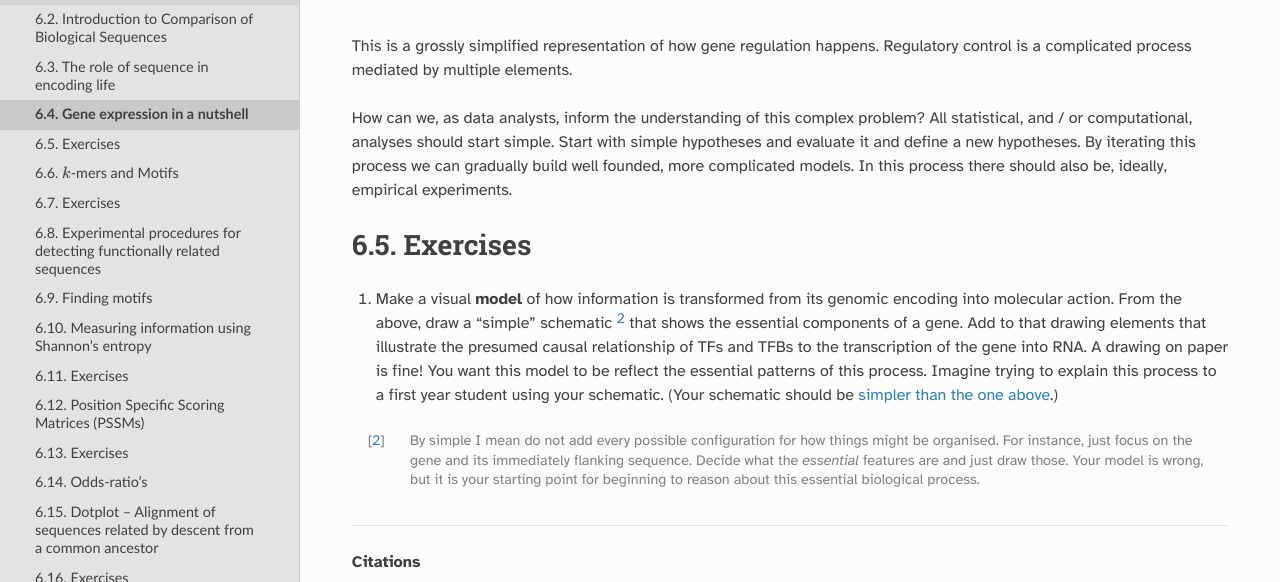
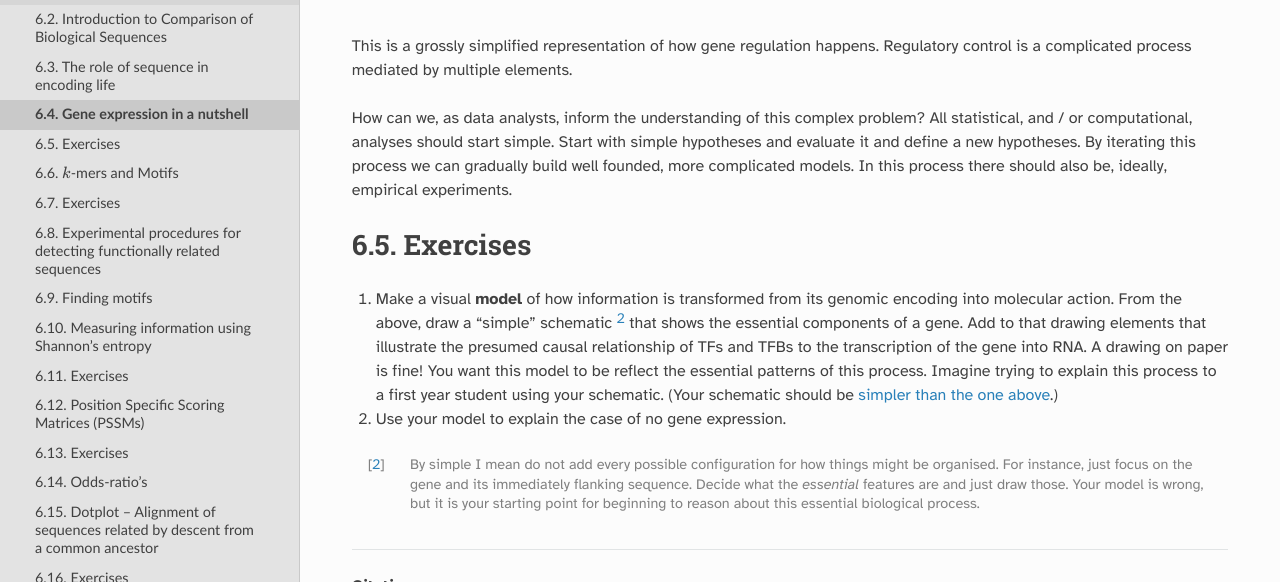
Before and after one commit to GavinHuttley/tib, a Sphinx documentation site: the page built from source/seqcomp/gene_expression.rst, in a window 1280 px wide and 900 px high, scrolled down 1674 px, cut to the strip 0-582 px from the top of the window. Built offline with Sphinx 7.4.7 and the Read the Docs theme 2.0.0, drawn with Linux system fonts in a browser that asks for light colours; comment, search, counter and statistics services are not loaded; cross-references to code outside the pages are shown as plain code.

Commit message:
ENH: added another exercise

```diff
--- a/source/seqcomp/gene_expression.rst
+++ b/source/seqcomp/gene_expression.rst
@@ -57,6 +57,8 @@ Exercises
 
 #. Make a visual **model** of how information is transformed from its genomic encoding into molecular action. From the above, draw a "simple" schematic [2]_ that shows the essential components of a gene. Add to that drawing elements that illustrate the presumed causal relationship of TFs and TFBs to the transcription of the gene into RNA. A drawing on paper is fine! You want this model to be reflect the essential patterns of this process. Imagine trying to explain this process to a first year student using your schematic. (Your schematic should be :ref:`simpler than the one above <regulatory element organisation>`.)
 
+#. Use your model to explain the case of no gene expression.
+
 .. [2] By simple I mean do not add every possible configuration for how things might be organised. For instance, just focus on the gene and its immediately flanking sequence. Decide what the *essential* features are and just draw those.  Your model is wrong, but it is your starting point for beginning to reason about this essential biological process.
 
 ------
```
